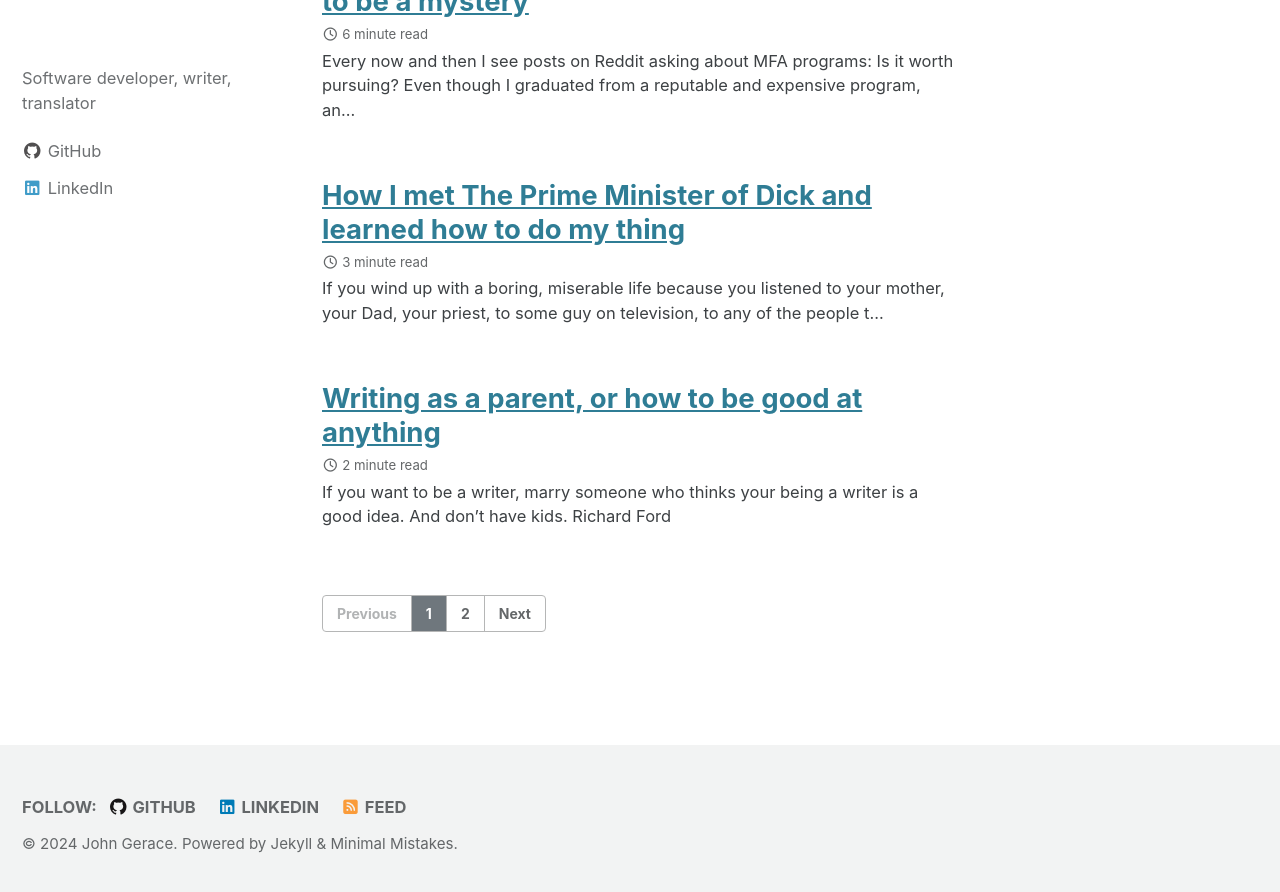
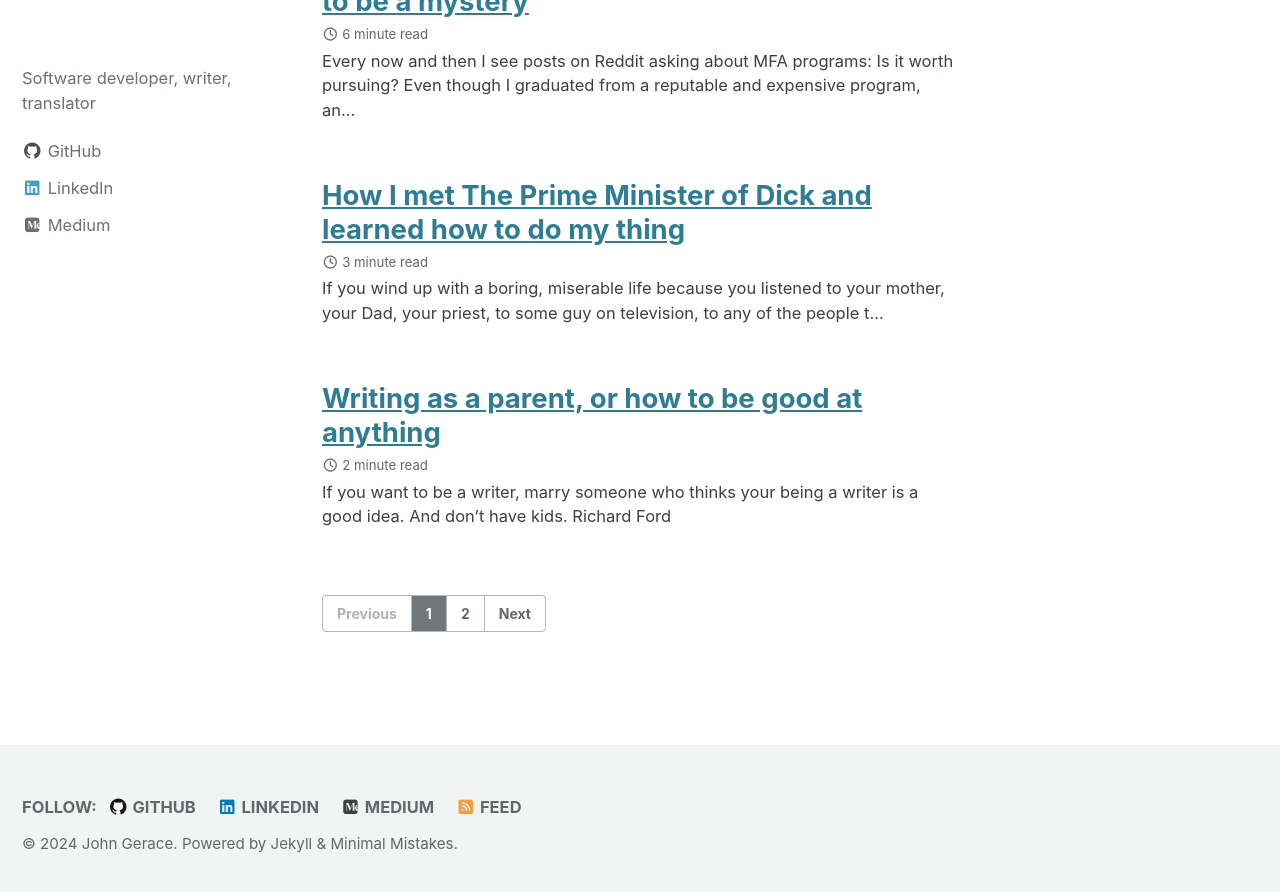
Before and after one commit to jgerace/jgerace.github.io, a Jekyll site: the page built from index.html, in a window 1280 px wide and 900 px high, scrolled down 624 px. Shown: the top 892 px of the window. Built offline with Jekyll 4.4.1, drawn with Linux system fonts in a browser that asks for light colours; cached includes are drawn as plain includes; the list of posts is cut into pages by our own code.

Commit message:
Update config

```diff
--- a/_config.yml
+++ b/_config.yml
@@ -21,7 +21,7 @@ title                    : "John Gerace"
 title_separator          : "-"
 subtitle                 : # site tagline that appears below site title in masthead
 name                     : "John Gerace"
-description              : "Software developer, writer, translator"
+description              : "Software engineer, writer, translator, dad, worrywart"
 url                      : "https://www.johngerace.com" # the base hostname & protocol for your site e.g. "https://mmistakes.github.io"
 baseurl                  : # the subpath of your site, e.g. "/blog"
 repository               : # GitHub username/repo-name e.g. "mmistakes/minimal-mistakes"
@@ -140,6 +140,9 @@ author:
     - label: "LinkedIn"
       icon: "fab fa-fw fa-linkedin"
       url: "https://www.linkedin.com/in/john-gerace"
+    - label: "Medium"
+      icon: "fab fa-fw fa-medium"
+      url: "https://medium.com/@johngerace"
 
 # Site Footer
 footer:
@@ -165,6 +168,9 @@ footer:
     - label: "LinkedIn"
       icon: "fab fa-fw fa-linkedin"
       url: "https://www.linkedin.com/in/john-gerace"
+    - label: "Medium"
+      icon: "fab fa-fw fa-medium"
+      url: "https://medium.com/@johngerace"
 
 
 # Reading Files
```
